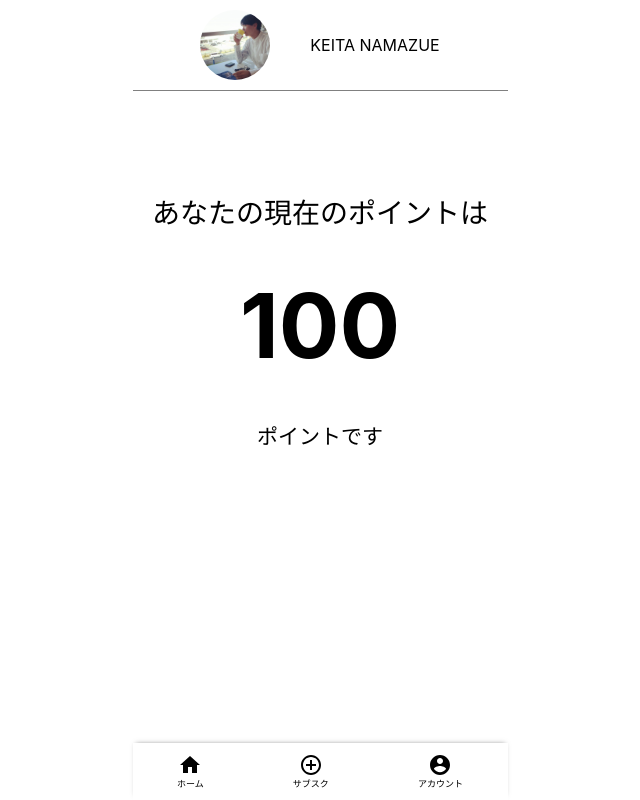
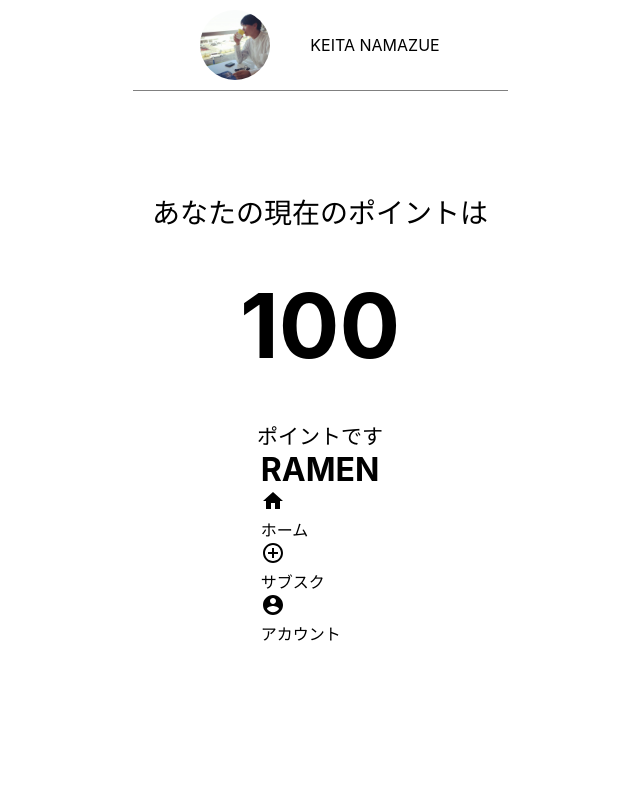
Before and after one commit to keitanamazue/ramen_app, a Next.js app: page /account in a window 1280 px wide. Shown: the whole page, without its empty margins (320-960 px from the left). Built offline with nearby package versions, Linux system fonts and the light colour scheme.

Commit message:
taillwindCSS化

```diff
--- a/components/Nav.jsx
+++ b/components/Nav.jsx
@@ -3,29 +3,31 @@ import HomeIcon from "@material-ui/icons/Home";
 import AddCircleOutlineIcon from "@material-ui/icons/AddCircleOutline";
 import AccountCircleIcon from "@material-ui/icons/AccountCircle";
 
-import classes from "./Nav.module.css";
-
 export const Nav = () => {
   return (
-    <div className={classes.nav}>
+    <div className="w-full mx-auto flex justify-around items-center fixed bottom-0 bg-white border-t-2 z-50 md:static md:flex-col md:justify-start md:w-3/12">
+      <h1 className="hidden text-green-500 text-3xl mb-60 mt-6 md:block">
+        RAMEN
+      </h1>
+
       <Link href="/ramenList">
-        <a className={classes.nav_items}>
-          <HomeIcon className={classes.nav_icon} />
-          <p className={classes.nav_button}>ホーム</p>
+        <a className="flex flex-col items-center p-3 md:flex-row md:justify-start md:mt-4">
+          <HomeIcon className="text-4xl" />
+          <p className="text-xs md:text-lg ">ホーム</p>
         </a>
       </Link>
 
       <Link href="/subscription">
-        <a className={classes.nav_items}>
-          <AddCircleOutlineIcon className={classes.nav_icon} />
-          <p className={classes.nav_button}>サブスク</p>
+        <a className="flex flex-col items-center p-3 md:flex-row md:justify-start md:mt-4">
+          <AddCircleOutlineIcon className="text-4xl" />
+          <p className="text-xs md:text-lg">サブスク</p>
         </a>
       </Link>
 
       <Link href="/account">
-        <a className={classes.nav_items}>
-          <AccountCircleIcon className={classes.nav_icon} />
-          <p className={classes.nav_button}>アカウント</p>
+        <a className="flex flex-col items-center p-3 md:flex-row md:justify-start md:mt-4">
+          <AccountCircleIcon className="text-4xl" />
+          <p className="text-xs md:text-lg">アカウント</p>
         </a>
       </Link>
     </div>
--- a/components/Nav.module.css
+++ /dev/null
@@ -1,29 +0,0 @@
-.nav {
-  width: 100%;
-  max-width: 375px;
-  margin: 0 auto;
-  display: flex;
-  justify-content: space-around;
-  align-items: center;
-  box-shadow: 0 -2px 5px -3px rgba(0, 0, 0, 0.5);
-  background-color: white;
-  position: fixed;
-  bottom: 0;
-  left: 0;
-  right: 0;
-}
-
-.nav_items {
-  display: flex;
-  flex-direction: column;
-  align-items: center;
-  padding: 10px;
-}
-
-.nav_icon {
-  font-size: 2.3rem;
-}
-
-.nav_button {
-  font-size: 9px;
-}
--- a/pages/_app.jsx
+++ b/pages/_app.jsx
@@ -1,4 +1,5 @@
 import '../styles/globals.css'
+import 'tailwindcss/tailwind.css'
 
 function MyApp({ Component, pageProps }) {
   return <Component {...pageProps} />
--- /dev/null
+++ b/postcss.config.js
@@ -0,0 +1,6 @@
+module.exports = {
+  plugins: {
+    tailwindcss: {},
+    autoprefixer: {},
+  },
+}
--- a/styles/ramenList.module.css
+++ /dev/null
@@ -1,6 +0,0 @@
-.title{
-    display: flex;
-    justify-content: center;
-    align-items: center;
-    padding: 30px;
-  }
```
Also changed, not shown: components/Links.jsx (+21 -22 lines), components/Links.module.css (deleted, +0 -22 lines), package.json (+5 -2 lines), pages/howToUse.jsx (added, +46 -0 lines), pages/index.jsx (+14 -33 lines), pages/ramenList.jsx (+11 -15 lines), tailwind.config.js (added, +11 -0 lines), 1 other file (tests, documents, lock files or other folders).
